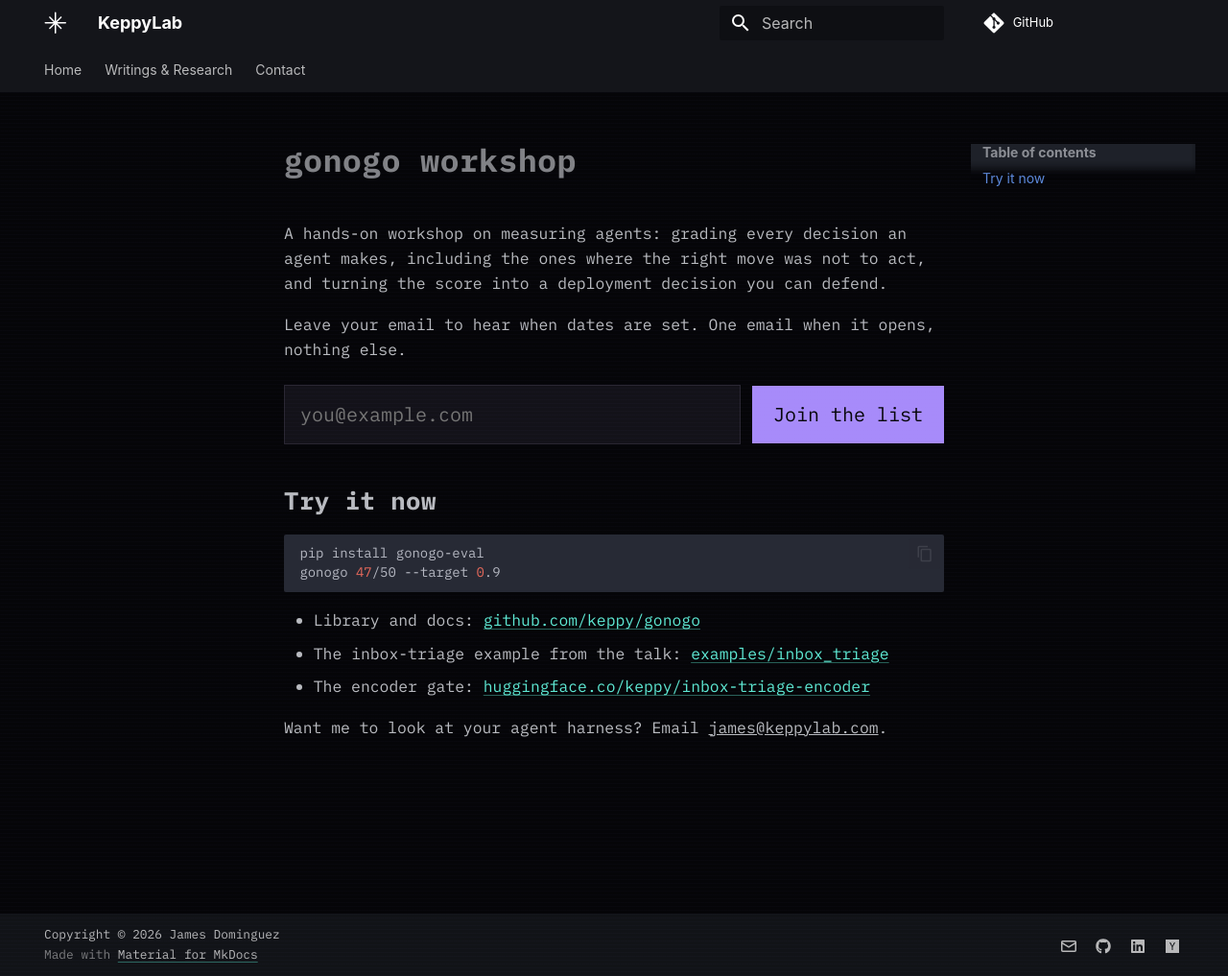
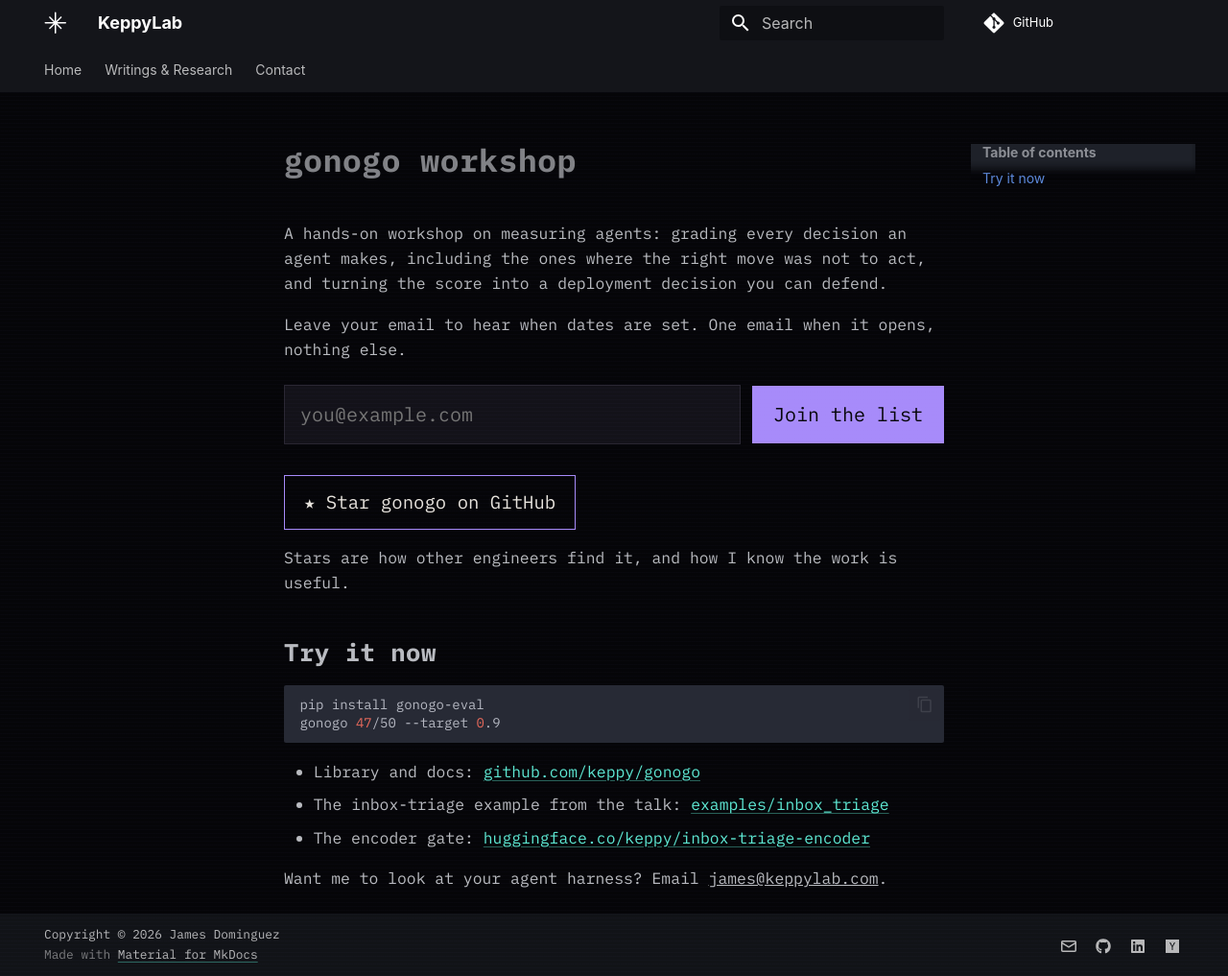
Before and after one commit to keppy/KeppyLab, an MkDocs documentation site: the page built from docs/workshop.md, in a window 1280 px wide and 1017 px high. Shown: the whole window at 96% size. Built offline with MkDocs 1.6.1 and Material for MkDocs 9.7.7, drawn with Linux system fonts in a browser that asks for light colours; some web fonts are replaced; comment, search, counter and statistics services are not loaded.

Commit message:
workshop: star gonogo button below the signup form (quiet second ask, under the email form)

````diff
--- a/docs/stylesheets/extra.css
+++ b/docs/stylesheets/extra.css
@@ -1125,3 +1125,21 @@
   border: 0;
   cursor: pointer;
 }
+
+.md-typeset .kl-star {
+  display: flex;
+  flex-wrap: wrap;
+  gap: 0.8rem;
+  align-items: center;
+  margin: 0.4rem 0 0.6rem;
+}
+.md-typeset a.kl-star-button {
+  padding: 0.6rem 1rem;
+  font-size: 0.95rem;
+  color: var(--kl-ink);
+  border: 1px solid var(--kl-violet);
+  text-decoration: none;
+}
+.md-typeset a.kl-star-button:hover {
+  background: var(--kl-wash);
+}
--- a/docs/workshop.md
+++ b/docs/workshop.md
@@ -22,6 +22,12 @@
   })();
 </script>
 
+<p class="kl-star">
+  <a class="kl-star-button" href="https://github.com/keppy/gonogo">★ Star gonogo on GitHub</a>
+</p>
+
+Stars are how other engineers find it, and how I know the work is useful.
+
 ## Try it now
 
 ```bash
````
